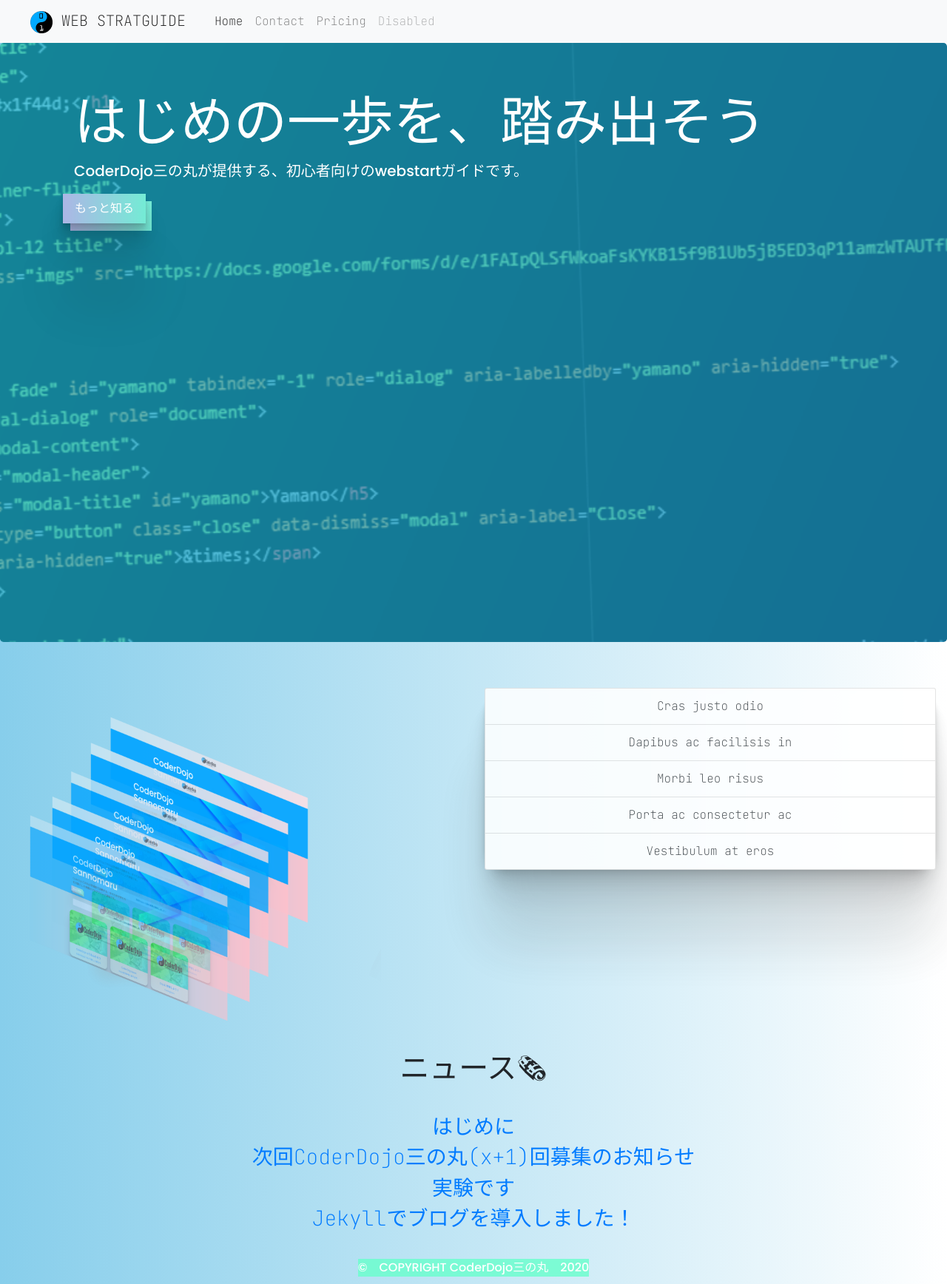
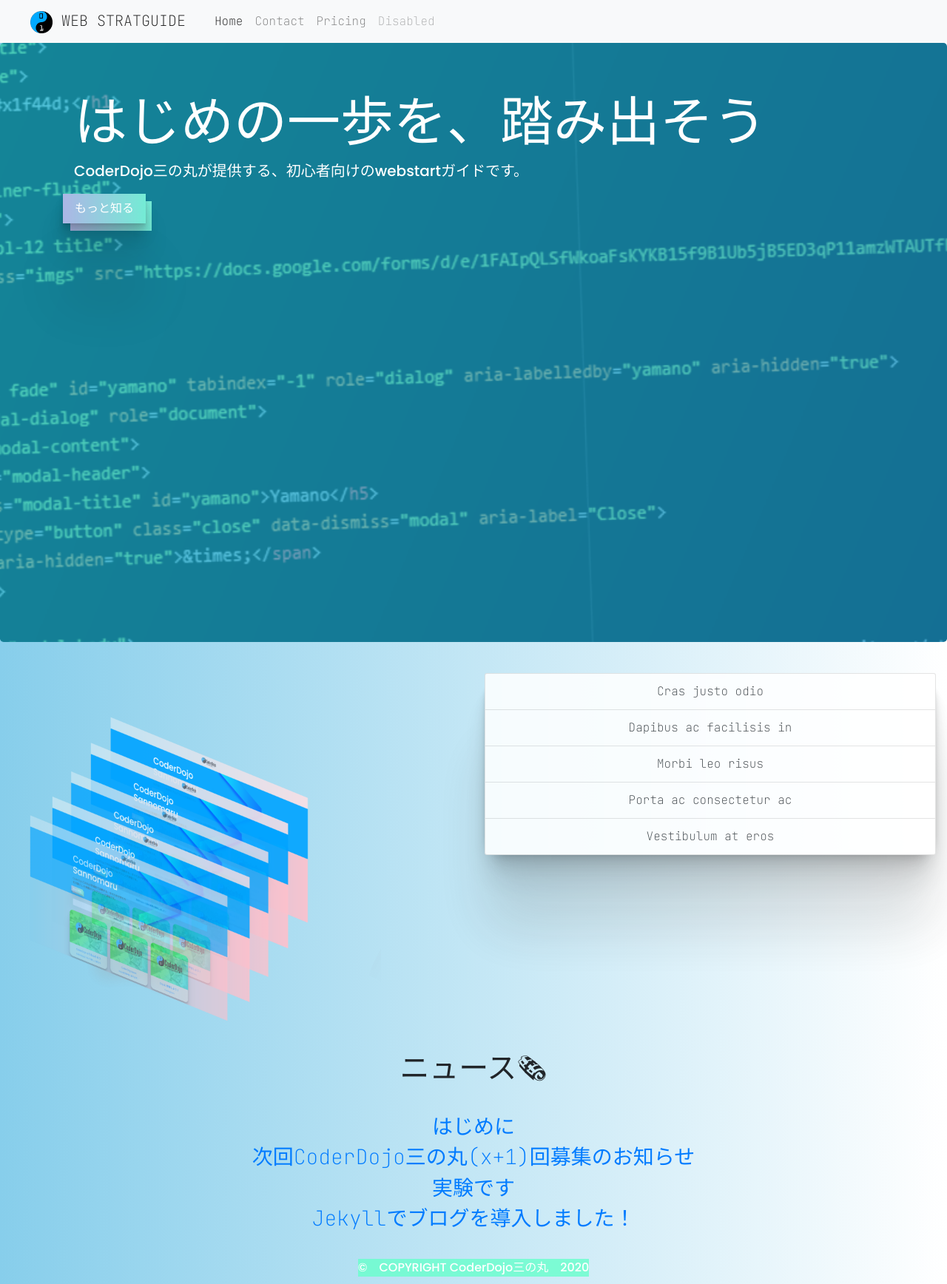
Before and after one commit to startguide/startguide.jp, a Jekyll site: the page built from index.html, in a window 1280 px wide. Shown: the whole page at 74% size. Built offline with Jekyll 4.4.1, drawn with Linux system fonts in a browser that asks for light colours.

Commit message:
Update index.html

```diff
--- a/index.html
+++ b/index.html
@@ -53,7 +53,7 @@
         <img src="media/window.png" width="500px" height="500px" alt="">
       </div>
       <div class="col-6">
-        <div class="card">
+        <div class="card title">
           <ul class="list-group">
     <li class="list-group-item">Cras justo odio</li>
     <li class="list-group-item">Dapibus ac facilisis in</li>
```
